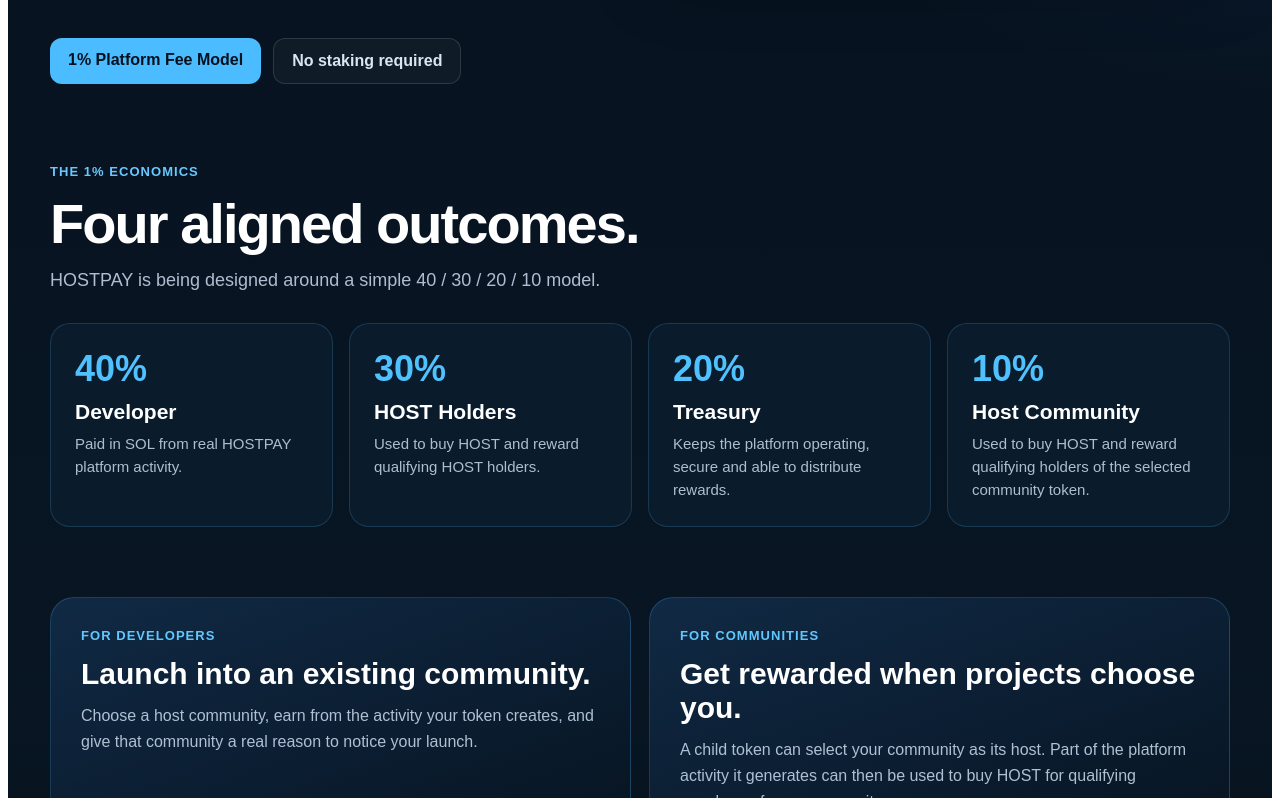
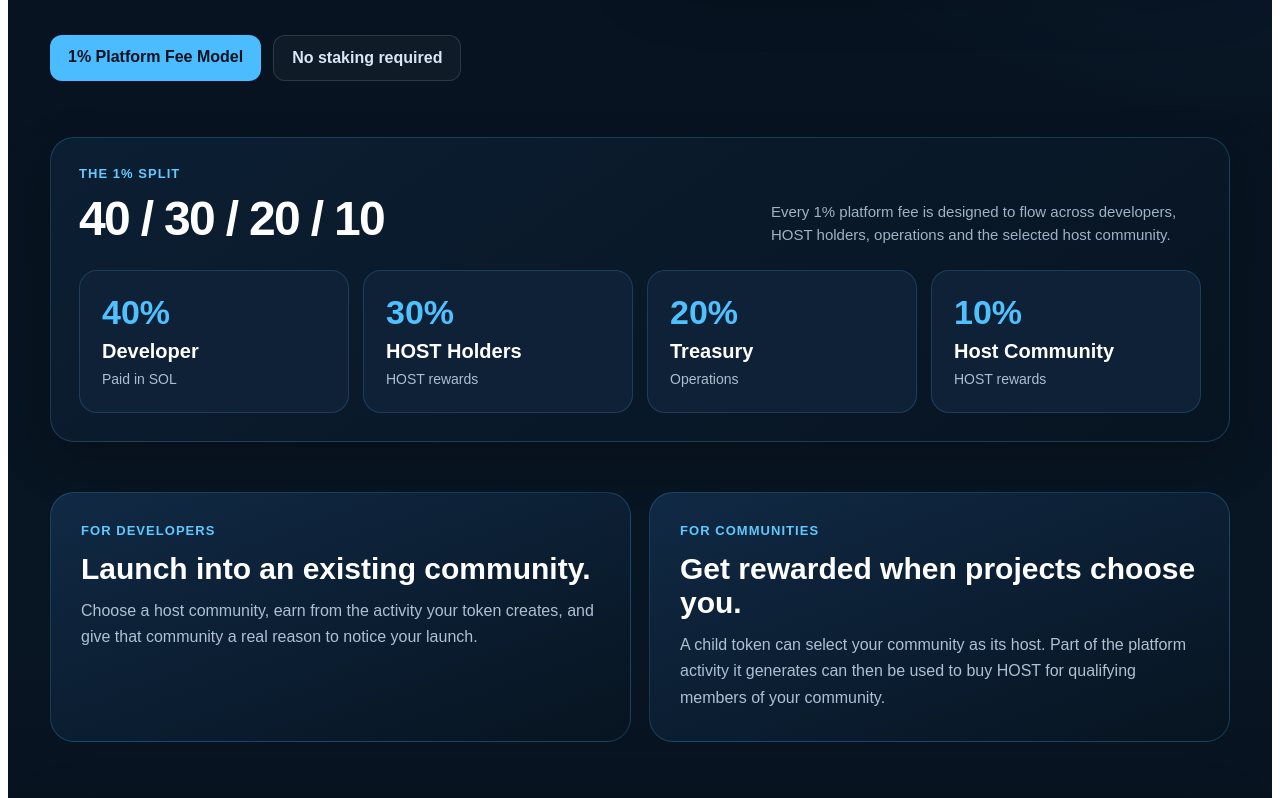
Before and after one commit to SpotCEO/hostpay, a Next.js app: page / in a window 1280 px wide. Shown: the part 622-1420 px from the top of the page. Built offline with nearby package versions, Linux system fonts and the light colour scheme.

Commit message:
Update page.jsx

```diff
--- a/app/page.jsx
+++ b/app/page.jsx
@@ -3,22 +3,22 @@
     {
       percent: "40%",
       title: "Developer",
-      text: "Paid in SOL from real HOSTPAY platform activity."
+      text: "Paid in SOL"
     },
     {
       percent: "30%",
       title: "HOST Holders",
-      text: "Used to buy HOST and reward qualifying HOST holders."
+      text: "HOST rewards"
     },
     {
       percent: "20%",
       title: "Treasury",
-      text: "Keeps the platform operating, secure and able to distribute rewards."
+      text: "Operations"
     },
     {
       percent: "10%",
       title: "Host Community",
-      text: "Used to buy HOST and reward qualifying holders of the selected community token."
+      text: "HOST rewards"
     }
   ];
 
@@ -27,7 +27,7 @@
       style={{
         minHeight: "100vh",
         background:
-          "radial-gradient(circle at top right, rgba(42,140,255,0.16), transparent 28%), linear-gradient(180deg, #06111f 0%, #081522 58%, #050d17 100%)",
+          "radial-gradient(circle at top right, rgba(42,140,255,0.18), transparent 30%), linear-gradient(180deg, #06111f 0%, #081522 58%, #050d17 100%)",
         color: "#ffffff",
         fontFamily: "Arial, Helvetica, sans-serif"
       }}
@@ -36,7 +36,7 @@
         style={{
           maxWidth: "1180px",
           margin: "0 auto",
-          padding: "28px 22px 80px"
+          padding: "26px 22px 80px"
         }}
       >
         <header
@@ -51,7 +51,7 @@
           <div>
             <div
               style={{
-                fontSize: "24px",
+                fontSize: "26px",
                 fontWeight: 900,
                 letterSpacing: "0.08em"
               }}
@@ -64,7 +64,7 @@
                 marginTop: "4px",
                 color: "#5dc5ff",
                 fontSize: "13px",
-                fontWeight: 700,
+                fontWeight: 800,
                 letterSpacing: "0.08em"
               }}
             >
@@ -80,7 +80,7 @@
               background: "rgba(14,35,57,0.72)",
               color: "#9edfff",
               fontSize: "13px",
-              fontWeight: 700
+              fontWeight: 800
             }}
           >
             Built on Solana
@@ -93,7 +93,7 @@
             gridTemplateColumns: "repeat(auto-fit, minmax(280px, 1fr))",
             gap: "34px",
             alignItems: "center",
-            padding: "44px 0 54px"
+            padding: "42px 0 34px"
           }}
         >
           <div>
@@ -146,7 +146,7 @@
                 display: "flex",
                 flexWrap: "wrap",
                 gap: "12px",
-                marginTop: "30px"
+                marginTop: "28px"
               }}
             >
               <div
@@ -223,7 +223,27 @@
           </div>
         </section>
 
-        <section style={{ padding: "26px 0 18px" }}>
+        <section
+          style={{
+            marginTop: "22px",
+            padding: "28px",
+            borderRadius: "24px",
+            background:
+              "linear-gradient(145deg, rgba(12,31,51,0.98), rgba(7,20,34,0.98))",
+            border: "1px solid rgba(83,190,255,0.22)",
+            boxShadow: "0 18px 50px rgba(0,0,0,0.22)"
+          }}
+        >
+          <div
+            style={{
+              display: "flex",
+              justifyContent: "space-between",
+              gap: "18px",
+              alignItems: "end",
+              flexWrap: "wrap"
+            }}
+          >
+            <div>
               <div
                 style={{
                   color: "#67c9ff",
@@ -232,52 +252,54 @@
                   letterSpacing: "0.08em"
                 }}
               >
-            THE 1% ECONOMICS
+                THE 1% SPLIT
               </div>
 
               <h2
                 style={{
-              fontSize: "clamp(34px, 5vw, 56px)",
-              margin: "12px 0 10px",
+                  fontSize: "clamp(30px, 4vw, 48px)",
+                  margin: "10px 0 0",
                   letterSpacing: "-0.035em"
                 }}
               >
-            Four aligned outcomes.
+                40 / 30 / 20 / 10
               </h2>
+            </div>
 
-          <p
+            <div
               style={{
-              margin: 0,
-              color: "#aebed0",
-              fontSize: "18px",
-              lineHeight: 1.6,
-              maxWidth: "780px"
+                color: "#9fb2c6",
+                fontSize: "15px",
+                maxWidth: "430px",
+                lineHeight: 1.5
               }}
             >
-            HOSTPAY is being designed around a simple 40 / 30 / 20 / 10 model.
-          </p>
+              Every 1% platform fee is designed to flow across developers,
+              HOST holders, operations and the selected host community.
+            </div>
+          </div>
 
           <div
             style={{
               display: "grid",
-              gridTemplateColumns: "repeat(auto-fit, minmax(230px, 1fr))",
-              gap: "16px",
-              marginTop: "28px"
+              gridTemplateColumns: "repeat(auto-fit, minmax(210px, 1fr))",
+              gap: "14px",
+              marginTop: "24px"
             }}
           >
             {splitCards.map((card) => (
               <div
                 key={card.title}
                 style={{
-                  borderRadius: "20px",
-                  padding: "24px",
-                  background: "rgba(12,28,46,0.9)",
+                  borderRadius: "18px",
+                  padding: "22px",
+                  background: "rgba(15,35,57,0.94)",
                   border: "1px solid rgba(92,191,255,0.18)"
                 }}
               >
                 <div
                   style={{
-                    fontSize: "36px",
+                    fontSize: "34px",
                     fontWeight: 900,
                     color: "#50c1ff"
                   }}
@@ -287,9 +309,9 @@
 
                 <div
                   style={{
-                    fontSize: "21px",
+                    fontSize: "20px",
                     fontWeight: 850,
-                    marginTop: "10px"
+                    marginTop: "8px"
                   }}
                 >
                   {card.title}
@@ -298,9 +320,9 @@
                 <div
                   style={{
                     color: "#aebed0",
-                    fontSize: "15px",
-                    lineHeight: 1.55,
-                    marginTop: "8px"
+                    fontSize: "14px",
+                    lineHeight: 1.5,
+                    marginTop: "6px"
                   }}
                 >
                   {card.text}
@@ -312,7 +334,7 @@
 
         <section
           style={{
-            marginTop: "52px",
+            marginTop: "50px",
             display: "grid",
             gridTemplateColumns: "repeat(auto-fit, minmax(280px, 1fr))",
             gap: "18px"
```
Lines whose indentation alone changed are shown as unchanged.
